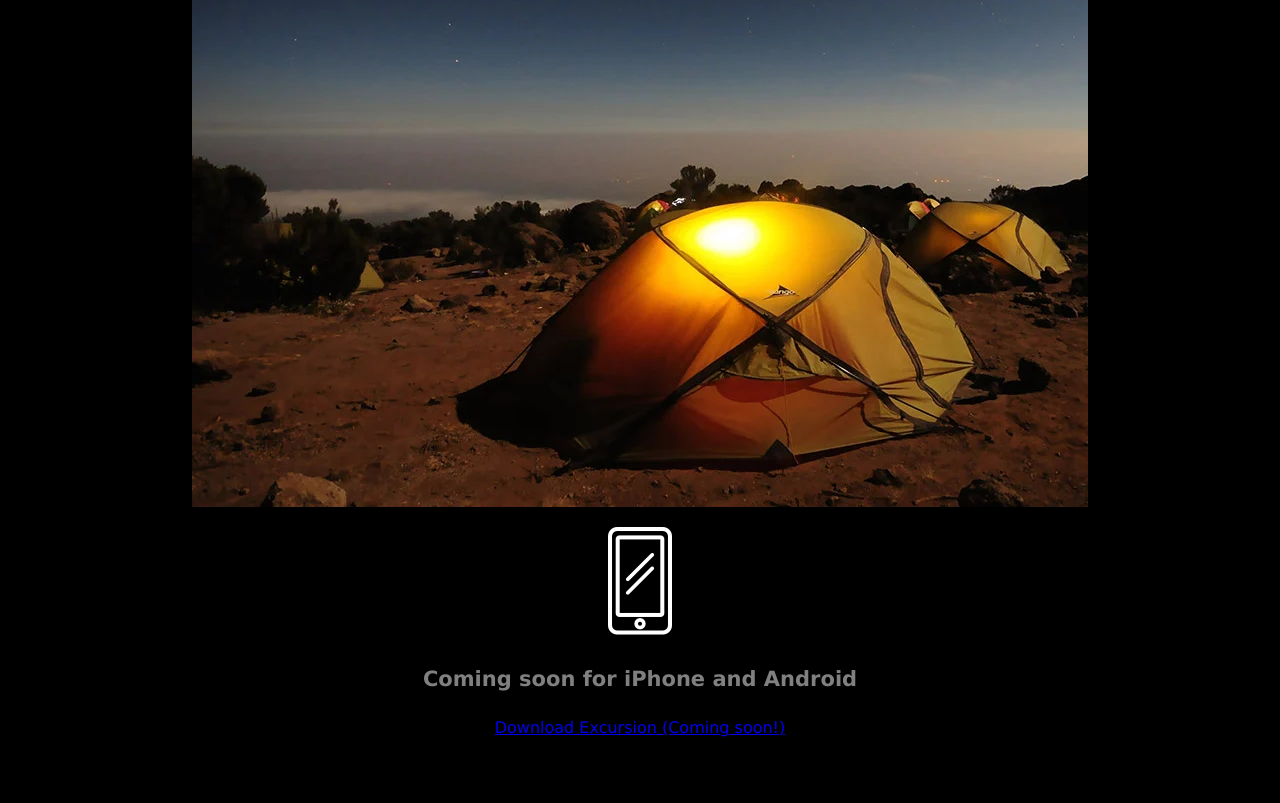
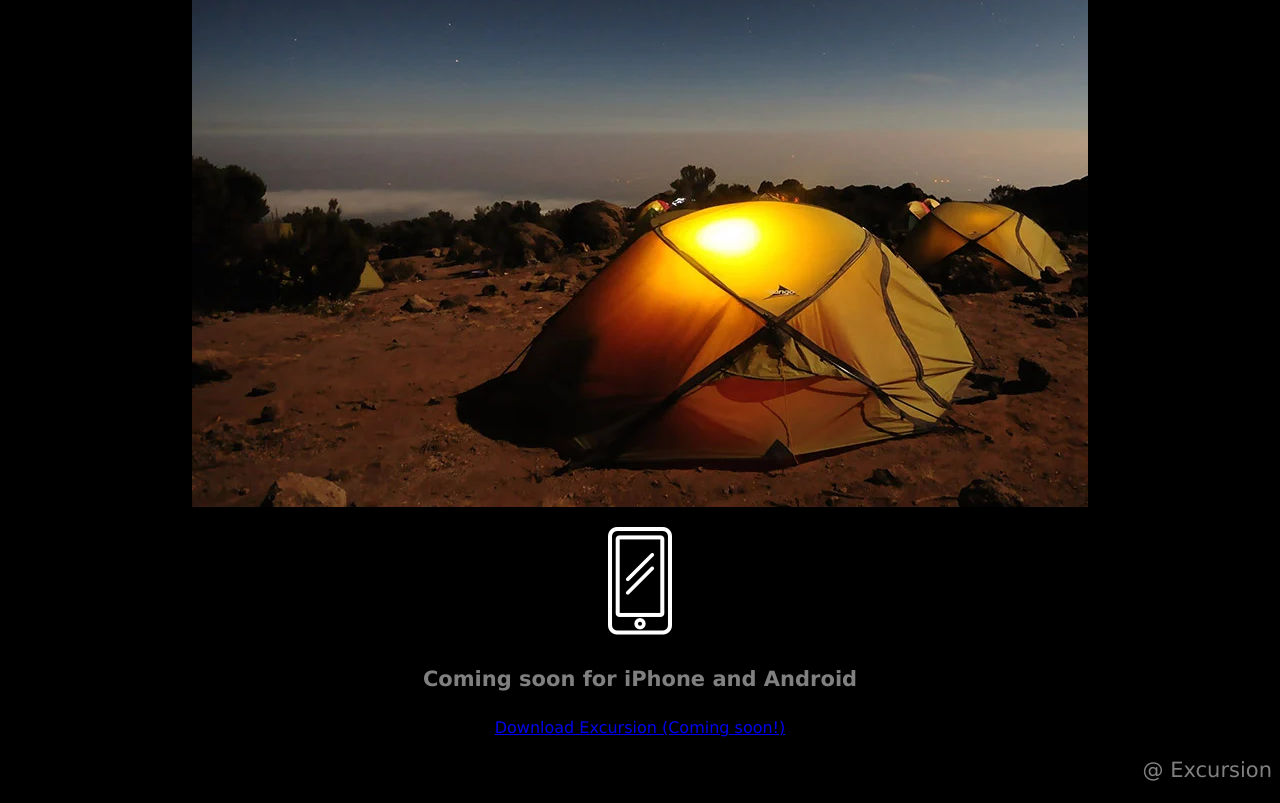
Before and after one commit to tomasestrela95/excursion, a plain HTML site: page index.html in a window 1280 px wide. Shown: the part 505-1308 px from the top of the page. Before the commit the page ends 1258 px from the top, so only its background shows below. Drawn offline with Linux system fonts and the light colour scheme.

Commit message:
Final push

```diff
--- a/index.html
+++ b/index.html
@@ -19,5 +19,6 @@
   <p><img src="resources/css/images/phone.png"></p>
   <h4 class="header--sub-header">Coming soon for iPhone and Android</h4>
   <p class="link--cta"><a href="#">Download Excursion (Coming soon!)</a></p>
+  <p class="header--copyright">@ Excursion</p>
   </body>
 </html>
--- a/resources/css/style.css
+++ b/resources/css/style.css
@@ -29,3 +29,11 @@ body{
     font-size: 16px;
     color: aquamarine;
 }
+
+/* FOOTER */
+
+.header--copyright {
+    font-size: 21px;
+    color: gray;
+    text-align: right;
+}
```
